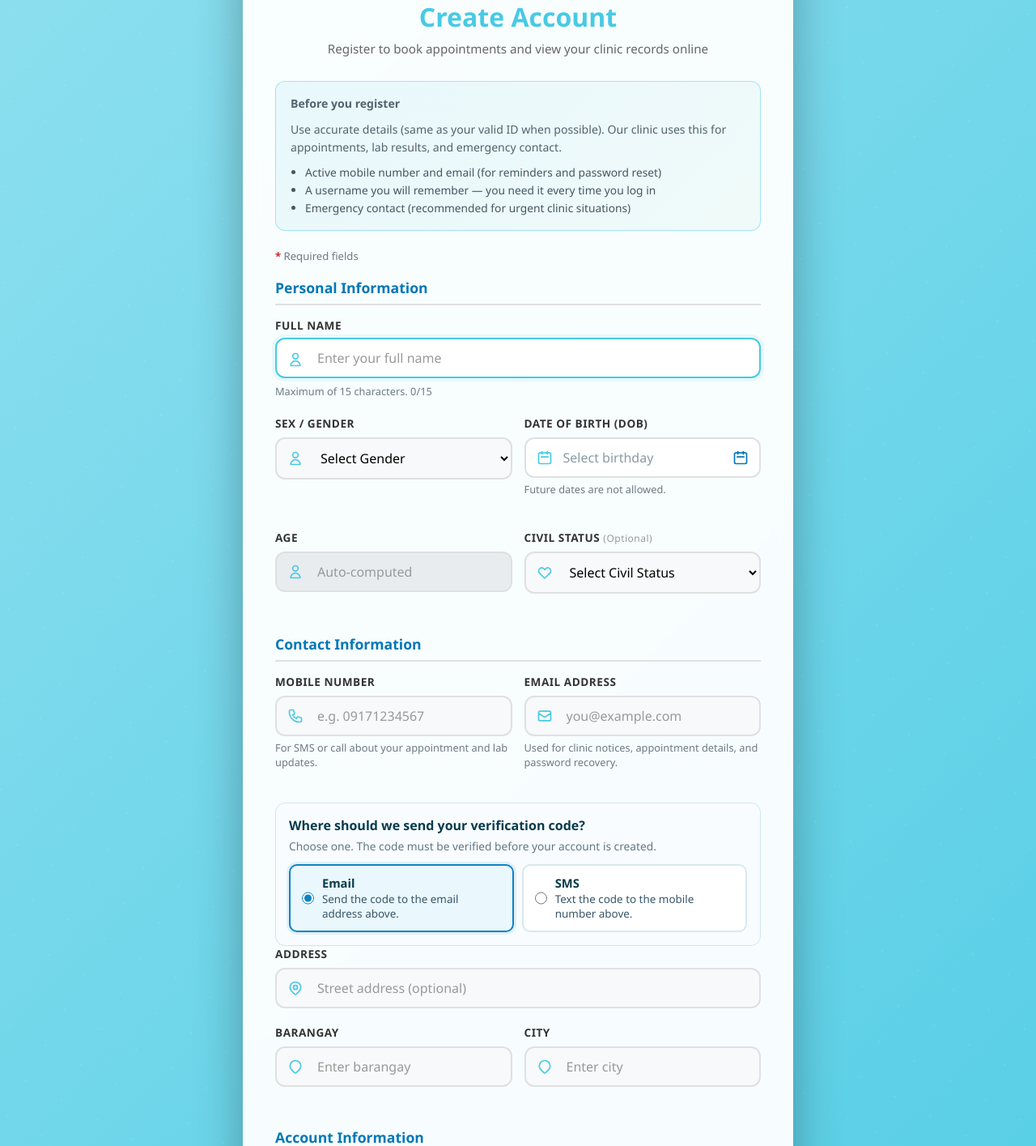
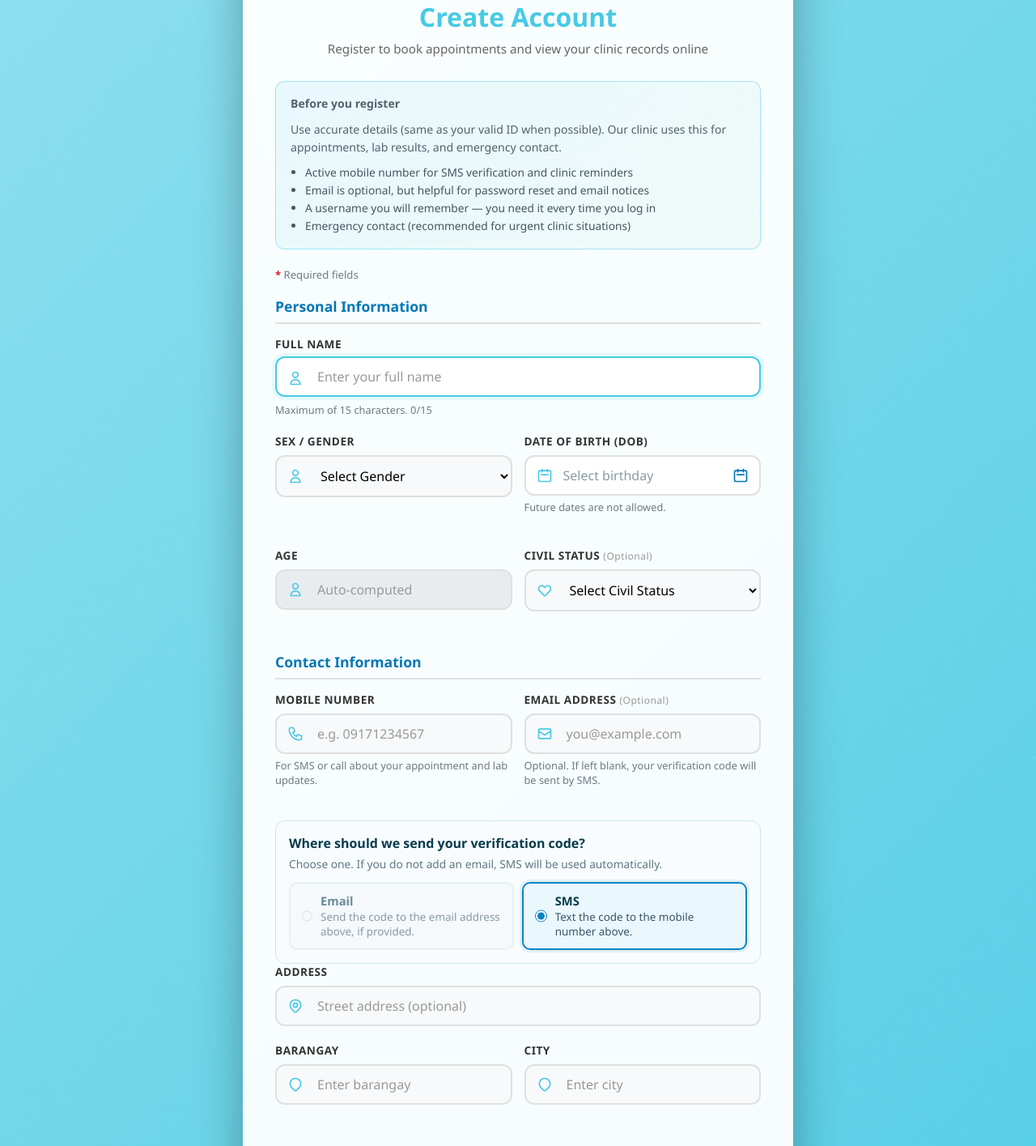
Before and after one commit to Kyoshi03/Clinic-Appointment-System, a PHP site: page /clinic1/register_patient.php in a window 1280 px wide. Shown: the part 246-1661 px from the top of the page at 81% size. Run offline with PHP 8.4, Linux system fonts and the light colour scheme; some libraries are stand-ins or nearby versions.

Commit message:
Allow patient signup without email

```diff
--- a/config/database.php
+++ b/config/database.php
@@ -282,6 +282,12 @@ function initDatabase() {
         }
     }
 
+    $emailColumn = $conn->query("SHOW COLUMNS FROM users LIKE 'email'");
+    $emailInfo = $emailColumn ? $emailColumn->fetch_assoc() : null;
+    if ($emailInfo && strtoupper((string) ($emailInfo['Null'] ?? '')) !== 'YES') {
+        $conn->query("ALTER TABLE users MODIFY email VARCHAR(100) DEFAULT NULL");
+    }
+
     // Create appointments table
     $conn->query("CREATE TABLE IF NOT EXISTS appointments (
         id INT AUTO_INCREMENT PRIMARY KEY,
--- a/register_patient.php
+++ b/register_patient.php
@@ -42,8 +42,11 @@ if ($_SERVER['REQUEST_METHOD'] === 'POST') {
     $date_of_birth = $_POST['date_of_birth'] ?? '';
     $civil_status = trim($_POST['civil_status'] ?? '');
     $phone = trim($_POST['phone'] ?? '');
-    $email = trim($_POST['email'] ?? '');
+    $email = strtolower(trim($_POST['email'] ?? ''));
     $verification_channel = strtolower(trim($_POST['verification_channel'] ?? 'email'));
+    if ($email === '' && $verification_channel === 'email') {
+        $verification_channel = 'sms';
+    }
     $barangay = trim($_POST['barangay'] ?? '');
     $city = trim($_POST['city'] ?? '');
     $address = trim($_POST['address'] ?? '');
@@ -94,7 +97,7 @@ if ($_SERVER['REQUEST_METHOD'] === 'POST') {
     }
 
     // Validation
-    if (empty($full_name) || empty($gender) || empty($date_of_birth) || empty($phone) || empty($email) || empty($barangay) || empty($city) || empty($username) || empty($password) || empty($confirm_password)) {
+    if (empty($full_name) || empty($gender) || empty($date_of_birth) || empty($phone) || empty($barangay) || empty($city) || empty($username) || empty($password) || empty($confirm_password)) {
         $error = 'Please fill in all required fields marked with *.';
     } elseif ($fullNameLength > 15) {
         $error = 'Full name must not exceed 15 characters.';
@@ -107,12 +110,14 @@ if ($_SERVER['REQUEST_METHOD'] === 'POST') {
     } elseif ($password !== $confirm_password) {
         $showPasswordPopup = true;
         $passwordPopupMessage = 'Password and confirm password do not match. Please type them again.';
-    } elseif (!filter_var($email, FILTER_VALIDATE_EMAIL)) {
+    } elseif ($email !== '' && !filter_var($email, FILTER_VALIDATE_EMAIL)) {
         $error = 'Please enter a valid email address.';
     } elseif (!in_array($verification_channel, ['email', 'sms'], true)) {
         $error = 'Please choose where you want to receive the verification code.';
-    } elseif ($verification_channel === 'sms' && clinic_sms_normalize_phone($phone) === null) {
-        $error = 'Enter a valid Philippine mobile number, such as 09171234567, for SMS verification.';
+    } elseif ($verification_channel === 'email' && $email === '') {
+        $error = 'Enter an email address or choose SMS verification instead.';
+    } elseif (clinic_sms_normalize_phone($phone) === null) {
+        $error = 'Enter a valid Philippine mobile number, such as 09171234567.';
     } else {
         // Validate password requirements
         $passwordErrors = validatePassword($password);
@@ -134,17 +139,38 @@ if ($_SERVER['REQUEST_METHOD'] === 'POST') {
         } else {
             $stmt->close();
 
-            // Check if email already exists
-            $stmt = $conn->prepare("SELECT id FROM users WHERE email = ?");
-            $stmt->bind_param("s", $email);
+            $normalizedPhone = clinic_sms_normalize_phone($phone) ?? '';
+            $phoneLocal = '0' . substr($normalizedPhone, 3);
+            $phoneIntlNoPlus = substr($normalizedPhone, 1);
+
+            // Check if phone already exists
+            $stmt = $conn->prepare("SELECT id FROM users WHERE phone IN (?, ?, ?, ?) LIMIT 1");
+            $stmt->bind_param("ssss", $phone, $phoneLocal, $normalizedPhone, $phoneIntlNoPlus);
             $stmt->execute();
             $result = $stmt->get_result();
 
             if ($result->num_rows > 0) {
-                $error = 'Email already registered. Please use a different email.';
+                $error = 'Mobile number already registered. Please use a different number or sign in to your existing account.';
                 $stmt->close();
             } else {
                 $stmt->close();
+
+                if ($email !== '') {
+                    // Check if email already exists
+                    $stmt = $conn->prepare("SELECT id FROM users WHERE LOWER(email) = LOWER(?) LIMIT 1");
+                    $stmt->bind_param("s", $email);
+                    $stmt->execute();
+                    $result = $stmt->get_result();
+
+                    if ($result->num_rows > 0) {
+                        $error = 'Email already registered. Please use a different email or leave it blank and verify by SMS.';
+                        $stmt->close();
+                    } else {
+                        $stmt->close();
+                    }
+                }
+
+                if ($error === '') {
 
                 // Hash password
                 $hashed_password = password_hash($password, PASSWORD_DEFAULT);
@@ -166,7 +192,7 @@ if ($_SERVER['REQUEST_METHOD'] === 'POST') {
                         'password' => $hashed_password,
                         'full_name' => $full_name,
                         'role' => $role,
-                        'email' => strtolower($email),
+                        'email' => $email,
                         'phone' => $phone,
                         'gender' => $gender,
                         'date_of_birth' => $date_of_birth,
@@ -189,7 +215,7 @@ if ($_SERVER['REQUEST_METHOD'] === 'POST') {
 
                 $sent = clinic_send_verification_code(
                     $verification_channel,
-                    strtolower($email),
+                    $email,
                     $phone,
                     $full_name,
                     $verificationCode,
@@ -203,6 +229,7 @@ if ($_SERVER['REQUEST_METHOD'] === 'POST') {
                     $conn->close();
                     header('Location: verify_patient_email.php?sent=1');
                     exit();
+                }
                 }
             }
         }
@@ -804,6 +831,15 @@ $additionalStyles = '
         border-color: #0c83c3;
         background: #eaf7fd;
         box-shadow: 0 0 0 3px rgba(12,131,195,.1);
+    }
+    .verification-option.is-disabled {
+        opacity: .58;
+        cursor: not-allowed;
+        background: #f3f7fa;
+    }
+    .verification-option.is-disabled:has(input:checked) {
+        border-color: #d8e8f0;
+        box-shadow: none;
     }
     .verification-option input {
         width: 18px;
@@ -1153,7 +1189,8 @@ $additionalStyles = '
                 <p class="reg-guide-title">Before you register</p>
                 <p>Use accurate details (same as your valid ID when possible). Our clinic uses this for appointments, lab results, and emergency contact.</p>
                 <ul>
-                    <li>Active mobile number and email (for reminders and password reset)</li>
+                    <li>Active mobile number for SMS verification and clinic reminders</li>
+                    <li>Email is optional, but helpful for password reset and email notices</li>
                     <li>A username you will remember — you need it every time you log in</li>
                     <li>Emergency contact (recommended for urgent clinic situations)</li>
                 </ul>
@@ -1285,23 +1322,29 @@ $additionalStyles = '
                         </div>
 
                         <div class="form-group">
-                            <label for="email">Email Address</label>
+                            <label for="email">Email Address <span class="optional">(Optional)</span></label>
                             <div class="input-wrapper">
                                 <svg class="input-icon" xmlns="http://www.w3.org/2000/svg" fill="none" viewBox="0 0 24 24" stroke="currentColor">
                                     <path stroke-linecap="round" stroke-linejoin="round" stroke-width="2" d="M3 8l7.89 5.26a2 2 0 002.22 0L21 8M5 19h14a2 2 0 002-2V7a2 2 0 00-2-2H5a2 2 0 00-2 2v10a2 2 0 002 2z" />
                                 </svg>
-                                <input type="email" id="email" name="email" placeholder="you@example.com" required value="<?php echo (!empty($success) ? '' : (isset($_POST['email']) ? htmlspecialchars($_POST['email']) : '')); ?>">
+                                <input type="email" id="email" name="email" placeholder="you@example.com" value="<?php echo (!empty($success) ? '' : (isset($_POST['email']) ? htmlspecialchars($_POST['email']) : '')); ?>">
                             </div>
-                            <span class="field-hint">Used for clinic notices, appointment details, and password recovery.</span>
+                            <span class="field-hint">Optional. If left blank, your verification code will be sent by SMS.</span>
                         </div>
                     </div>
 
-                    <?php $selectedVerificationChannel = strtolower((string) ($_POST['verification_channel'] ?? 'email')); ?>
+                    <?php
+                        $postedEmail = trim((string) ($_POST['email'] ?? ''));
+                        $selectedVerificationChannel = strtolower((string) ($_POST['verification_channel'] ?? ($postedEmail === '' ? 'sms' : 'email')));
+                        if ($postedEmail === '') {
+                            $selectedVerificationChannel = 'sms';
+                        }
+                    ?>
                     <div class="verification-choice">
                         <strong>Where should we send your verification code?</strong>
-                        <p>Choose one. The code must be verified before your account is created.</p>
+                        <p>Choose one. If you do not add an email, SMS will be used automatically.</p>
                         <div class="verification-options">
-                            <label class="verification-option">
+                            <label class="verification-option" id="emailVerificationOption">
                                 <input
                                     type="radio"
                                     name="verification_channel"
@@ -1310,7 +1353,7 @@ $additionalStyles = '
                                 >
                                 <span>
                                     <strong>Email</strong>
-                                    Send the code to the email address above.
+                                    Send the code to the email address above, if provided.
                                 </span>
                             </label>
                             <label class="verification-option">
@@ -1667,6 +1710,10 @@ $additionalStyles = '
             const confirmPasswordToggle = document.getElementById('confirmPasswordToggle');
             const fullNameInput = document.getElementById('full_name');
             const fullNameCounter = document.getElementById('fullNameCounter');
+            const emailInput = document.getElementById('email');
+            const emailVerificationOption = document.getElementById('emailVerificationOption');
+            const emailVerificationRadio = document.querySelector('input[name="verification_channel"][value="email"]');
+            const smsVerificationRadio = document.querySelector('input[name="verification_channel"][value="sms"]');
             const dateOfBirthInput = document.getElementById('date_of_birth');
             const dobPicker = document.getElementById('dobPicker');
             const dobPickerButton = document.getElementById('dobPickerButton');
@@ -1698,6 +1745,23 @@ $additionalStyles = '
             if (fullNameInput) {
                 fullNameInput.addEventListener('input', updateFullNameCounter);
                 updateFullNameCounter();
+            }
+
+            function updateVerificationChoices() {
+                if (!emailInput || !emailVerificationRadio || !smsVerificationRadio) return;
+                const hasEmail = emailInput.value.trim() !== '';
+                emailVerificationRadio.disabled = !hasEmail;
+                if (emailVerificationOption) {
+                    emailVerificationOption.classList.toggle('is-disabled', !hasEmail);
+                }
+                if (!hasEmail) {
+                    smsVerificationRadio.checked = true;
+                }
+            }
+
+            if (emailInput) {
+                emailInput.addEventListener('input', updateVerificationChoices);
+                updateVerificationChoices();
             }
 
             function parseYmd(value) {
```
Also changed, not shown: book_appointment.php (+8 -5 lines), includes/appointment_booking.php (+12 -5 lines), verify_patient_email.php (+16 -5 lines).
